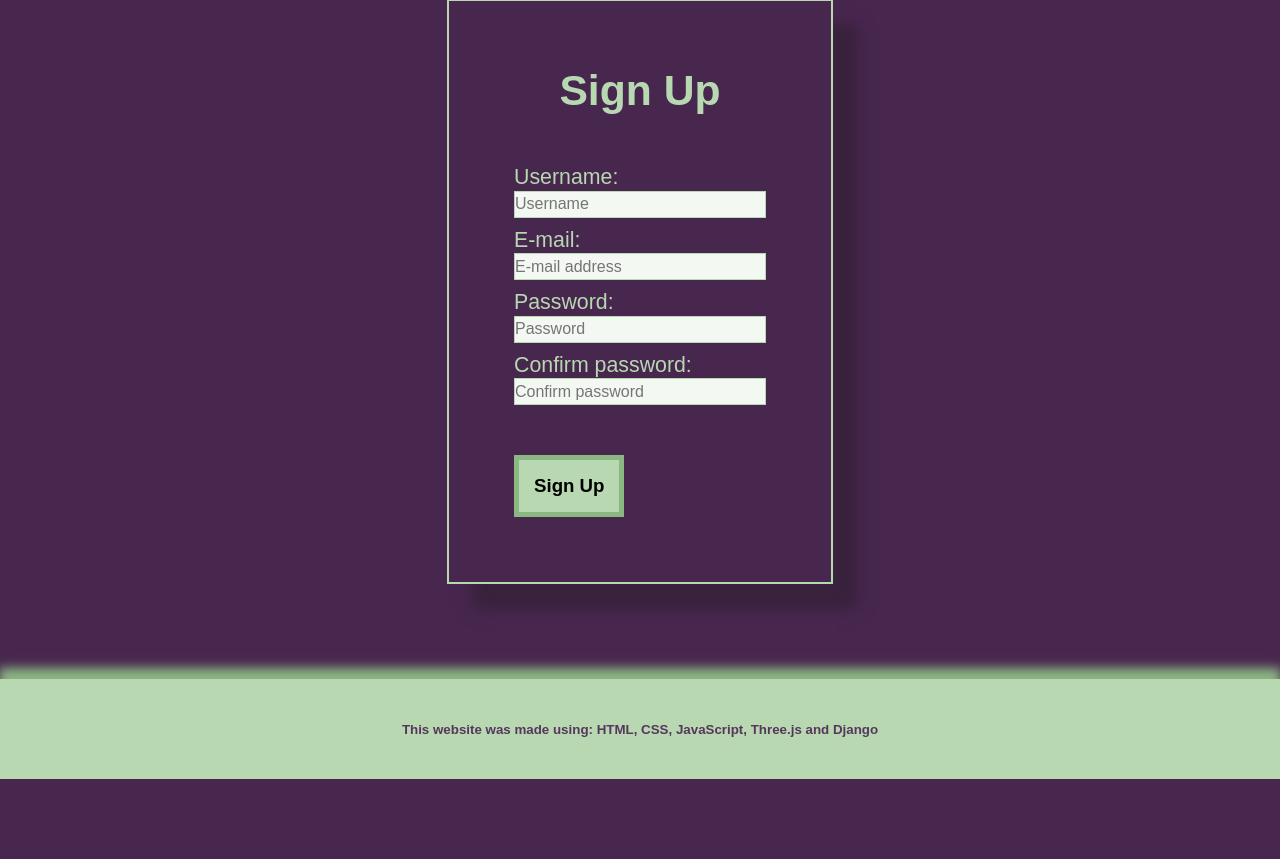
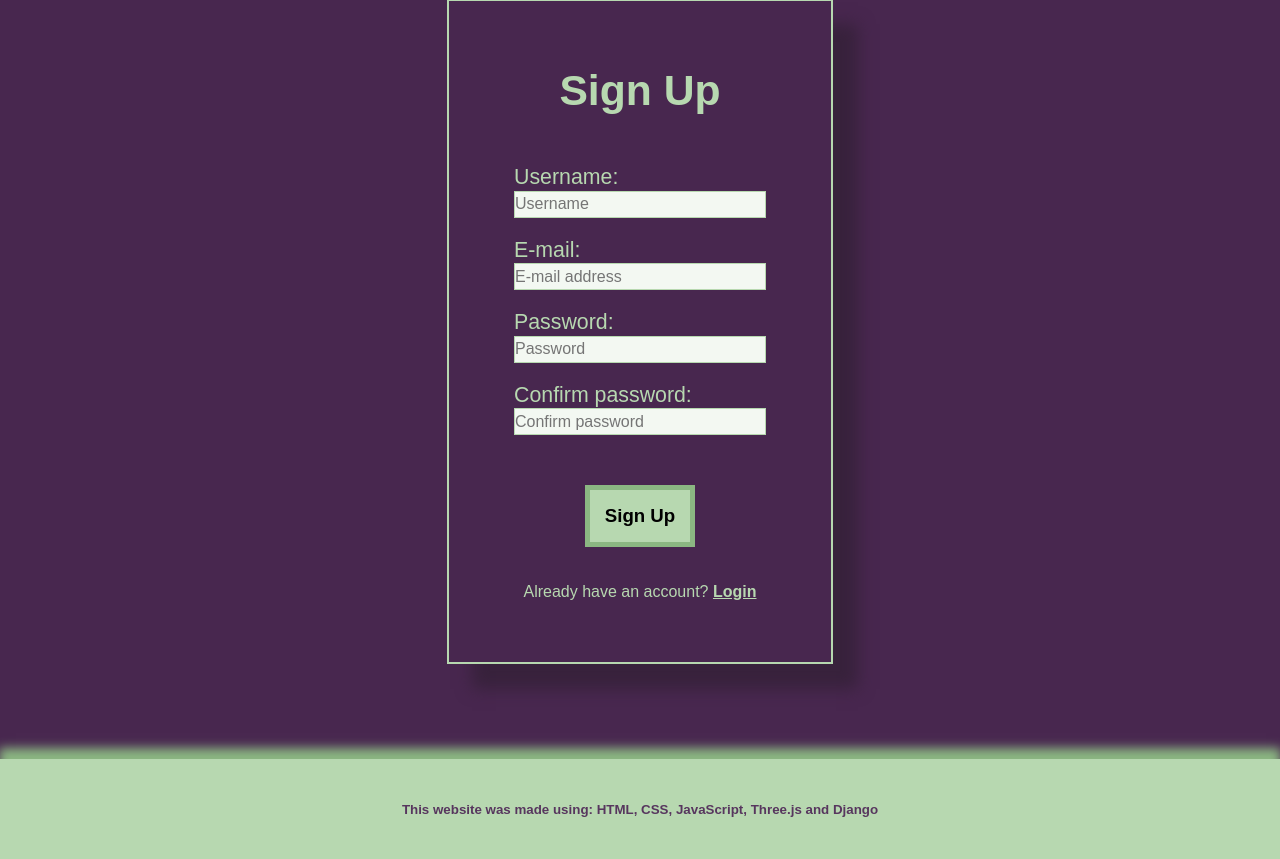
Before and after one commit to DragosNH/day_steak, a Django app: page /signup/ in a window 1280 px wide. Shown: the part 146-1005 px from the top of the page. Before the commit the page ends 925 px from the top, so only its background shows below. Run offline with Django 5.2, Linux system fonts and the light colour scheme; some web fonts are replaced.

Commit message:
modified the login page

```diff
--- a/myapp/static/myapp/css/signup.css
+++ b/myapp/static/myapp/css/signup.css
@@ -62,6 +62,13 @@
         font-size: 12pt;
     }
 
+    & .forms{
+        display: flex;
+        flex-direction: column;
+        justify-content: center;
+        align-items: center;
+    }
+
     & .btn{
         margin: 40px 20px 20px 20px;
         padding: 15px;
@@ -81,6 +88,14 @@
         box-shadow: 0px 0px 10px 1px var(--lighter-yellowish);
     }
 
+    & .account-txt{
+        font-size: 12pt;
+
+        & .account-link{
+            color: var(--yellowish-gren);
+            font-weight: bold;
+        }
+    }
 }
 
 .empty-box{
--- a/myapp/templates/myapp/login.html
+++ b/myapp/templates/myapp/login.html
@@ -24,7 +24,7 @@
     <div class="container">
         <!-- Title -->
         <h1 class="title">Login</h1>
-        <form method="POST">
+        <form method="POST" class="input-container">
             {% csrf_token %}
             <!-- Username field -->
             <div class="input-field">
--- a/myapp/templates/myapp/signup.html
+++ b/myapp/templates/myapp/signup.html
@@ -27,7 +27,7 @@
         <h1 class="title">Sign Up</h1>
 
         <!-- Username field -->
-        <form method="POST">
+        <form method="POST" class="forms">
             {% csrf_token %}
 
             <!-- Username -->
@@ -57,6 +57,7 @@
             </div>
 
             <button class="btn" type="submit">Sign Up</button>
+            <p class="account-txt">Already have an account? <a class="account-link" href="{% url 'login' %}">Login</a></p>
         </form>
 
 
```
Also changed, not shown: myapp/static/myapp/css/login.css (+7 -0 lines).
